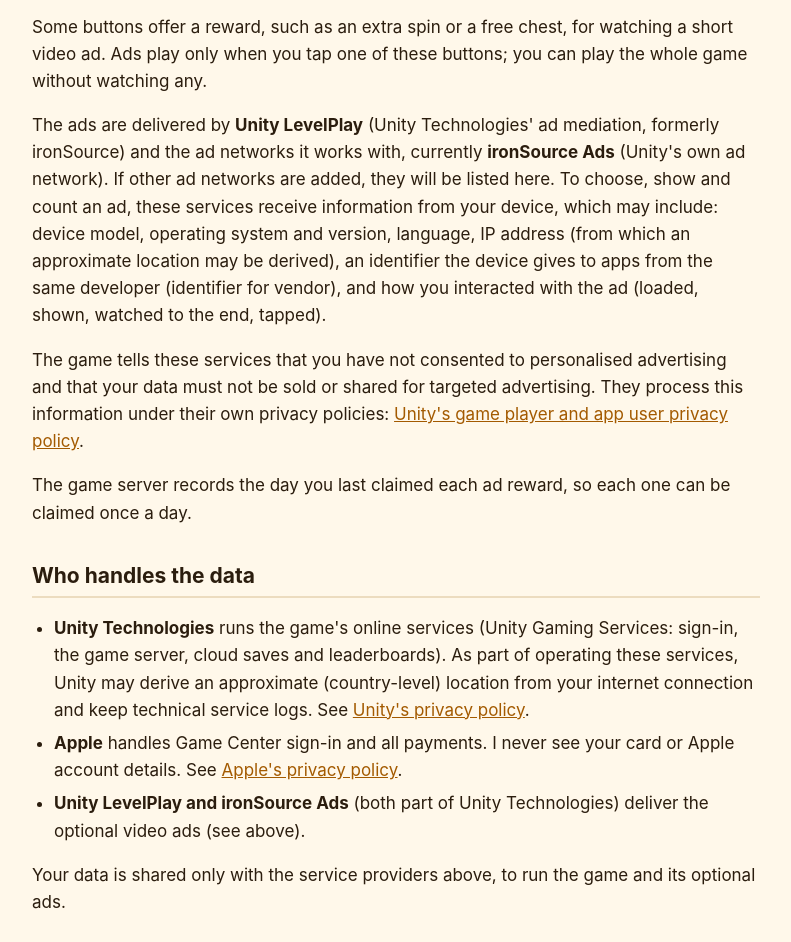
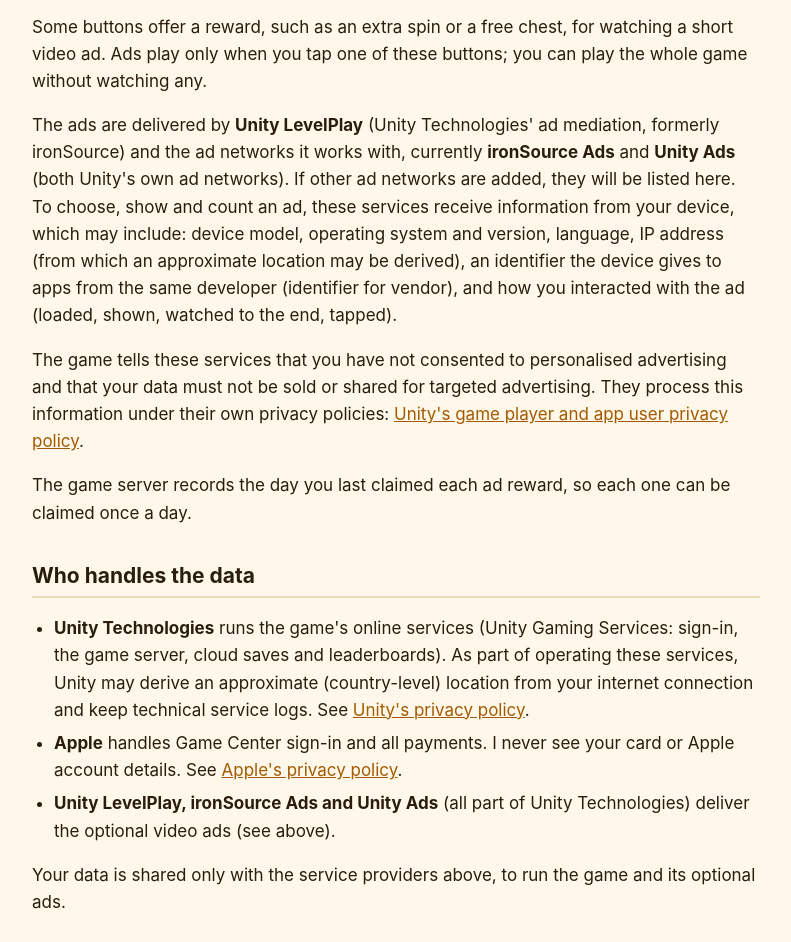
Before and after one commit to MithulPy/eggbouncemayhem.com, a plain HTML site: page privacy.html in a window 1280 px wide. Shown: the part 1010-1952 px from the top of the page, without its empty margins (244-1035 px from the left). Drawn offline with Linux system fonts and the light colour scheme.

Commit message:
Privacy: Unity Ads added as a second ad network for the optional videos

```diff
--- a/privacy.html
+++ b/privacy.html
@@ -31,7 +31,7 @@
   <p>Privacy Policy</p>
 </header>
 <main>
-  <p class="muted">Last updated: 25 October 2026</p>
+  <p class="muted">Last updated: 15 November 2026</p>
 
   <p>Egg Bounce Mayhem ("the game") is made by Mithul Koshy ("I", "me"). This policy explains what the game stores about you, why, who handles it, and how to delete it. It describes the game as of the date above.</p>
 
@@ -48,7 +48,7 @@
 
   <h2>Optional video ads</h2>
   <p>Some buttons offer a reward, such as an extra spin or a free chest, for watching a short video ad. Ads play only when you tap one of these buttons; you can play the whole game without watching any.</p>
-  <p>The ads are delivered by <strong>Unity LevelPlay</strong> (Unity Technologies' ad mediation, formerly ironSource) and the ad networks it works with, currently <strong>ironSource Ads</strong> (Unity's own ad network). If other ad networks are added, they will be listed here. To choose, show and count an ad, these services receive information from your device, which may include: device model, operating system and version, language, IP address (from which an approximate location may be derived), an identifier the device gives to apps from the same developer (identifier for vendor), and how you interacted with the ad (loaded, shown, watched to the end, tapped).</p>
+  <p>The ads are delivered by <strong>Unity LevelPlay</strong> (Unity Technologies' ad mediation, formerly ironSource) and the ad networks it works with, currently <strong>ironSource Ads</strong> and <strong>Unity Ads</strong> (both Unity's own ad networks). If other ad networks are added, they will be listed here. To choose, show and count an ad, these services receive information from your device, which may include: device model, operating system and version, language, IP address (from which an approximate location may be derived), an identifier the device gives to apps from the same developer (identifier for vendor), and how you interacted with the ad (loaded, shown, watched to the end, tapped).</p>
   <p>The game tells these services that you have not consented to personalised advertising and that your data must not be sold or shared for targeted advertising. They process this information under their own privacy policies: <a href="https://unity.com/legal/game-player-and-app-user-privacy-policy">Unity's game player and app user privacy policy</a>.</p>
   <p>The game server records the day you last claimed each ad reward, so each one can be claimed once a day.</p>
 
@@ -56,7 +56,7 @@
   <ul>
     <li><strong>Unity Technologies</strong> runs the game's online services (Unity Gaming Services: sign-in, the game server, cloud saves and leaderboards). As part of operating these services, Unity may derive an approximate (country-level) location from your internet connection and keep technical service logs. See <a href="https://unity.com/legal/privacy-policy">Unity's privacy policy</a>.</li>
     <li><strong>Apple</strong> handles Game Center sign-in and all payments. I never see your card or Apple account details. See <a href="https://www.apple.com/legal/privacy/">Apple's privacy policy</a>.</li>
-    <li><strong>Unity LevelPlay and ironSource Ads</strong> (both part of Unity Technologies) deliver the optional video ads (see above).</li>
+    <li><strong>Unity LevelPlay, ironSource Ads and Unity Ads</strong> (all part of Unity Technologies) deliver the optional video ads (see above).</li>
   </ul>
   <p>Your data is shared only with the service providers above, to run the game and its optional ads.</p>
 
```
